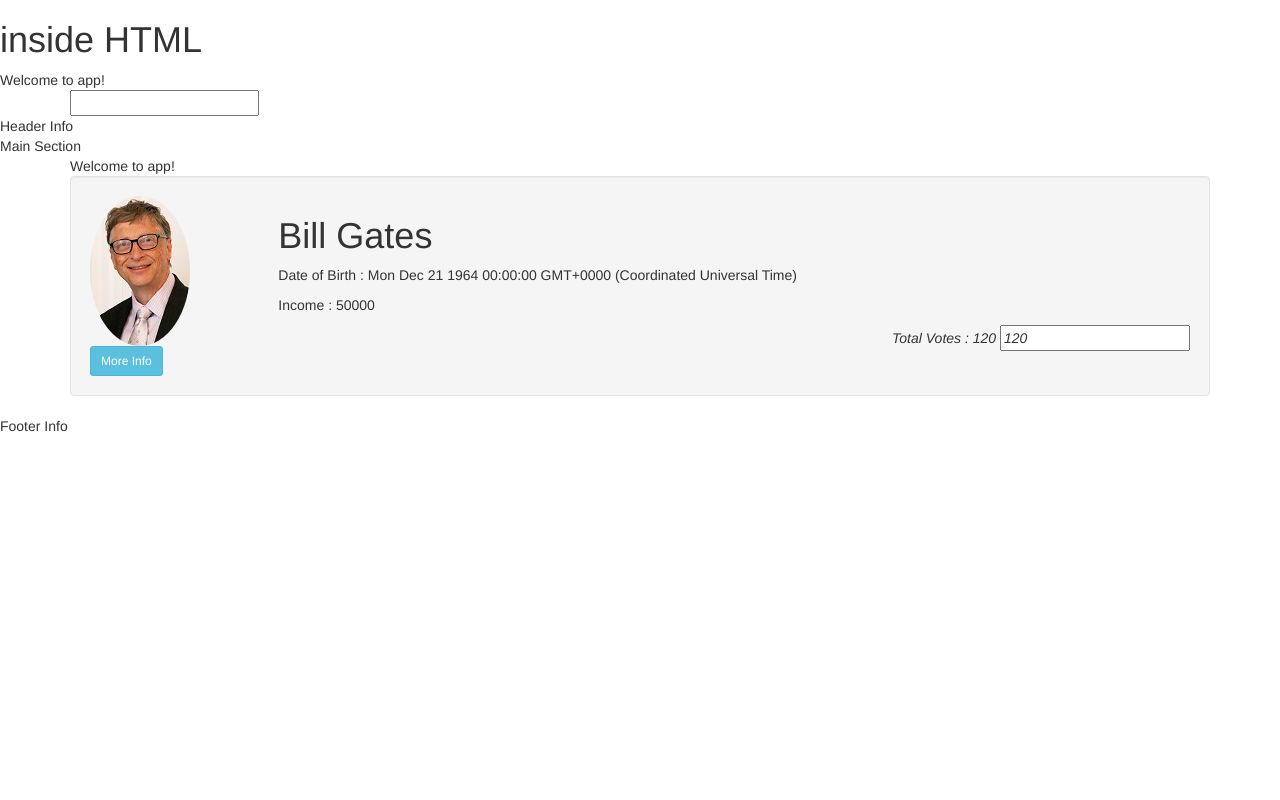
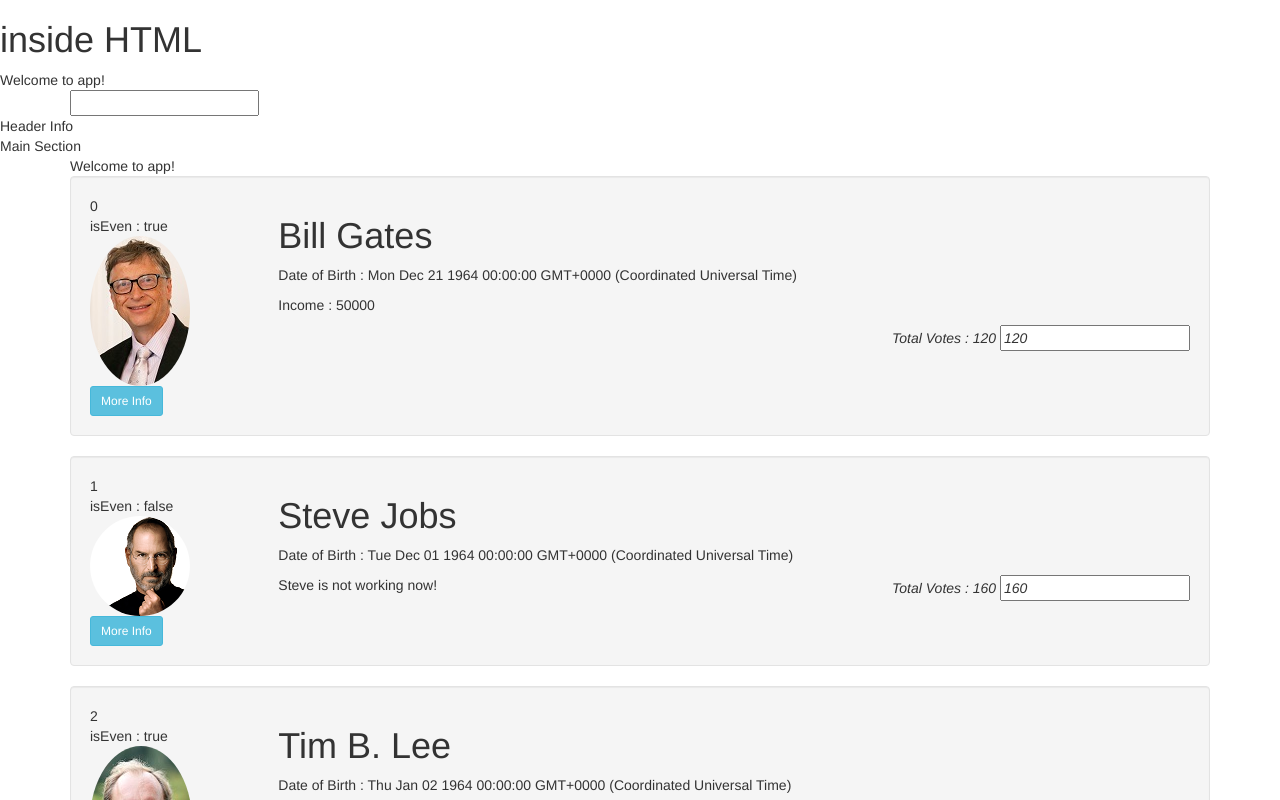
Before and after one commit to synergy2411/inspop-demo, an Angular app: page / in a window 1280 px wide. Shown: the top 800 px of the page. Built offline with nearby package versions, Linux system fonts and the light colour scheme.

Commit message:
structural directive added

```diff
--- a/src/app/app.component.html
+++ b/src/app/app.component.html
@@ -3,7 +3,7 @@
 </div>
 
 <div>
-  <app-user [title]= "title" [user]="user"
+  <app-user [title]= "title" [users]="users"
     (childEvent)="handleEvent($event)">
     <header>Header Info</header>
     <main class="section">Main Section</main>
--- a/src/app/app.component.ts
+++ b/src/app/app.component.ts
@@ -14,9 +14,9 @@
     this.title = data;
   }
 
-  user: User ;
+  users: User[] ;
   ngOnInit(){
-    this.user = USER_DATA;
+    this.users = USER_DATA;
   }
   // constructor(){
   //   this.user = USER_DATA;
--- a/src/app/data/mocks.ts
+++ b/src/app/data/mocks.ts
@@ -1,6 +1,6 @@
 import { User } from "../model/user.model";
 
-export const USER_DATA : User = {
+export const USER_DATA : User[] = [{
     firstName: "Bill",
     lastName: "Gates",
     dob: new Date("Dec 21, 1964"),
@@ -9,4 +9,22 @@
     company: "Microsoft",
     image: 'assets/images/bill.jpg',
     vote: 120
-  }
+  },{
+    firstName: "Steve",
+    lastName: "Jobs",
+    dob: new Date("Dec 1, 1964"),
+    income: 0,
+    isWorking: false,
+    company: "Apple",
+    image: 'assets/images/steve.png',
+    vote: 160
+  },{
+    firstName: "Tim B.",
+    lastName: "Lee",
+    dob: new Date("Jan 2, 1964"),
+    income: 40000,
+    isWorking: true,
+    company: "World Wide Web",
+    image: 'assets/images/tim.jpg',
+    vote: 200
+  }]
--- a/src/app/user/user.component.html
+++ b/src/app/user/user.component.html
@@ -13,9 +13,12 @@
 
 <div class="container">
 <ul class="list-unstyled">
-<li class="well">
+<li class="well" *ngFor="let user of users; index as i; first as isFirst; even as isEven">
     <div class="row">
         <div class="col-xs-2 col-sm-2 col-md-2">
+            {{ i }}
+            <br>
+            isEven : {{ isEven }}
             <img [src]="user.image" class="img-responsive img-circle">
             <button class="btn btn-info btn-sm"
                 (click)="moreInfo(user)">More Info</button>
@@ -23,7 +26,7 @@
         <div class="col-xs-10 col-sm-10 col-md-10">
             <h1>{{ user.firstName }} {{ user.lastName }}</h1>
             <p>Date of Birth : {{ user.dob}}</p>
-            <p>Income  : {{ user.income }}</p>
+            <p *ngIf="user.isWorking; else elseTemplate">Income  : {{ user.income }}</p>
             <em class="pull-right">
                 Total Votes : {{ user.vote }}
                 <!-- <input type="number"
@@ -33,6 +36,9 @@
             </em>
         </div>
     </div>
+    <ng-template #elseTemplate>
+        {{ user.firstName }} is not working now!
+    </ng-template>
 </li>
 </ul>
 </div>
--- a/src/app/user/user.component.ts
+++ b/src/app/user/user.component.ts
@@ -30,7 +30,7 @@
 {
 
     @Input('title') title : string;
-    @Input('user') user : User;
+    @Input('users') users : User[];
     @Output('childEvent') childEvent = new EventEmitter<string>();
 
     onKeyup(value : string){
@@ -40,7 +40,7 @@
     moreInfo(user : User){
         alert(`${user.firstName} is working with ${user.company}!!`);
     }
-    constructor(private app  :AppComponent){
+    constructor(){
         console.log("Constructor")}
     ngOnInit(){console.log("ngOnInit")}
     ngOnChanges( changes : SimpleChanges){
```
